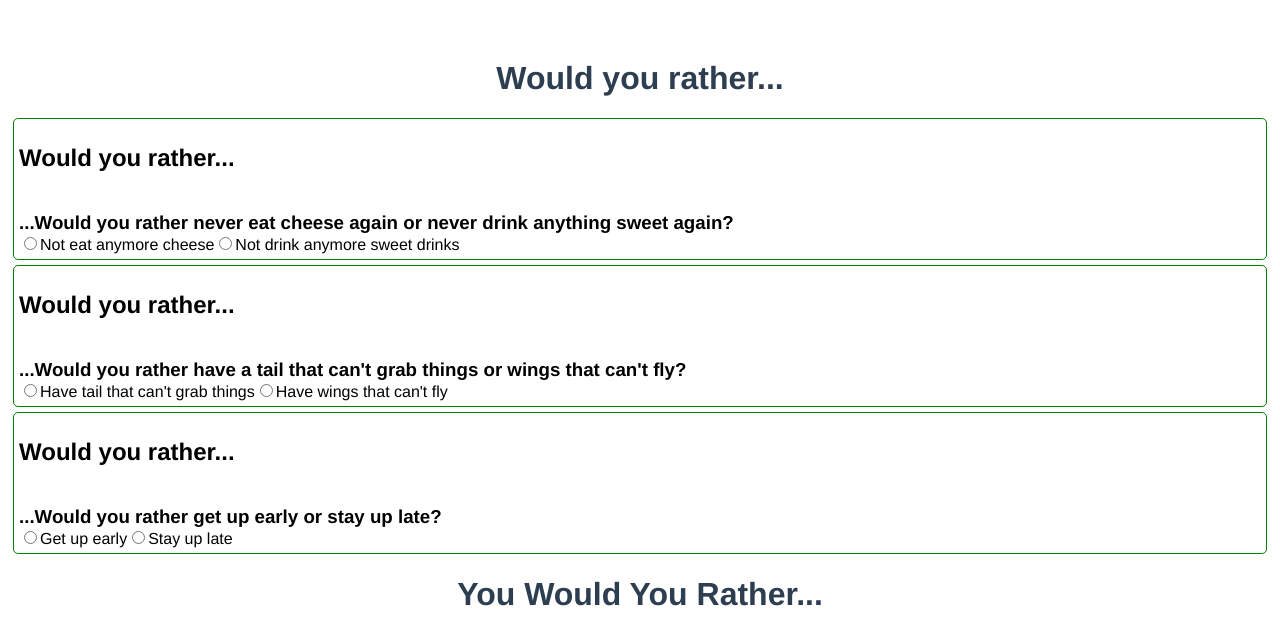
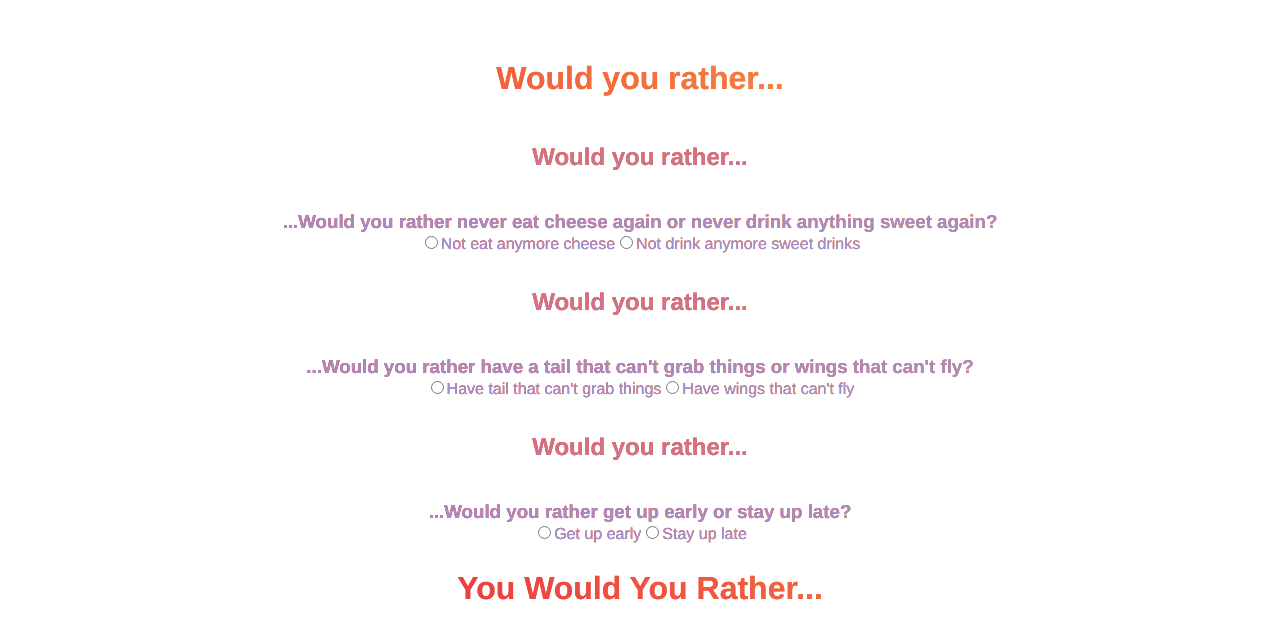
Before and after one commit to RageKage/would_you_rather, a Vue app: page / in a window 1280 px wide. Shown: the top 644 px of the page. Built offline with nearby package versions, Linux system fonts and the light colour scheme.

Commit message:
commit - change styling

```diff
--- a/src/App.vue
+++ b/src/App.vue
@@ -75,12 +75,17 @@
 
 <style>
 #app {
+
   font-family: Avenir, Helvetica, Arial, sans-serif;
   -webkit-font-smoothing: antialiased;
   -moz-osx-font-smoothing: grayscale;
   text-align: center;
   color: #2c3e50;
   margin-top: 60px;
+  background-image: linear-gradient(60deg, #E21143, #FFB03A);
+  -webkit-background-clip: text;
+    -webkit-text-fill-color: transparent;
+
 }
 
 li {
--- a/src/components/WouldYouRather.vue
+++ b/src/components/WouldYouRather.vue
@@ -56,11 +56,12 @@
 
 .wry {
   color: black;
-  border: 1px solid green;
   border-radius: 5px;
-  /* background: green; */
+  text-align: center;
+  background: linear-gradient(#e66465, #9198e5);
+    -webkit-background-clip: text;
+    -webkit-text-fill-color: transparent;
   margin: 5px;
   padding: 5px;
-  text-align: left;
 }
 </style>
```
